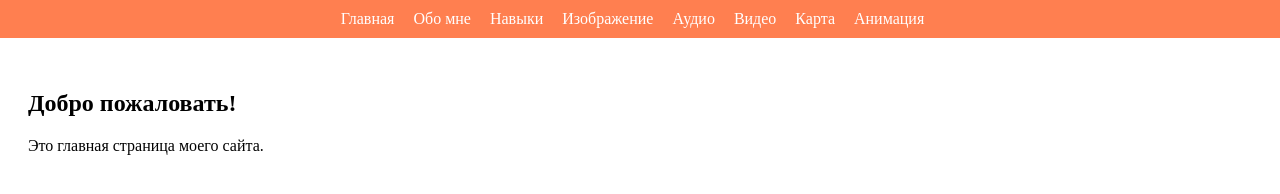
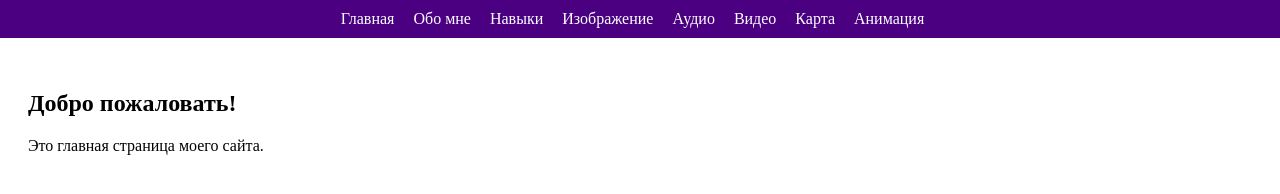
Before and after one commit to ammia1821/ammia1821.github.io, a plain HTML site: page index.html in a window 1280 px wide. Drawn offline with Linux system fonts and the light colour scheme.

Commit message:
Update styles.css

```diff
--- a/styles.css
+++ b/styles.css
@@ -4,8 +4,8 @@ nav {
     top: 0;
     left: 0;
     width: 100%;
-    background-color:#FF7F50;
-    color: #FF7F50;
+    background-color:#4B0082;
+    color: #4B0082;
     padding: 10px 0;
     text-align: center;
 }
```
